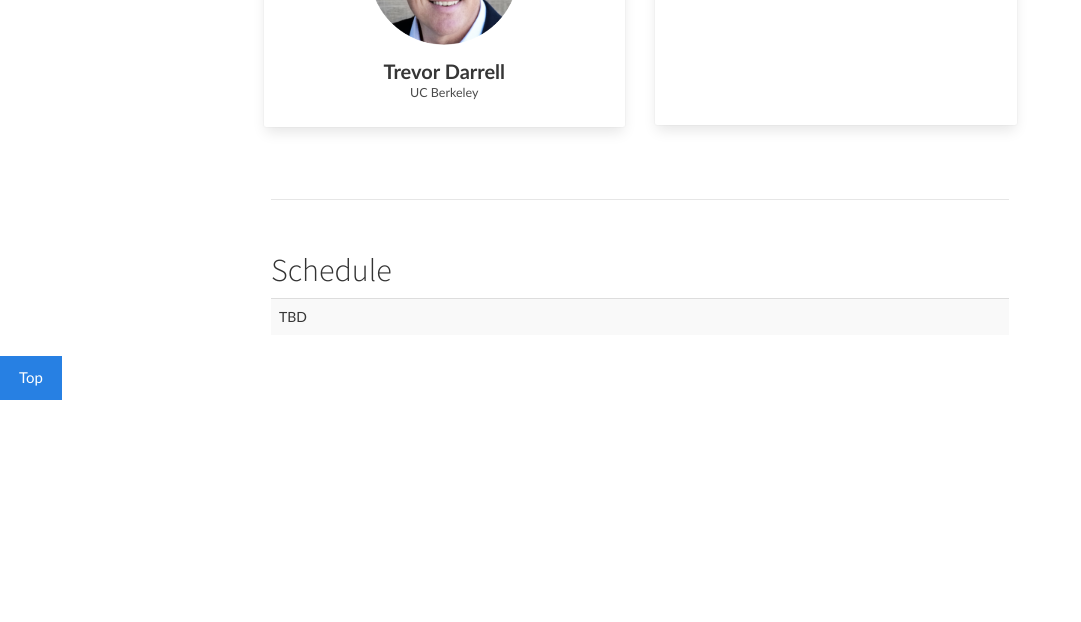
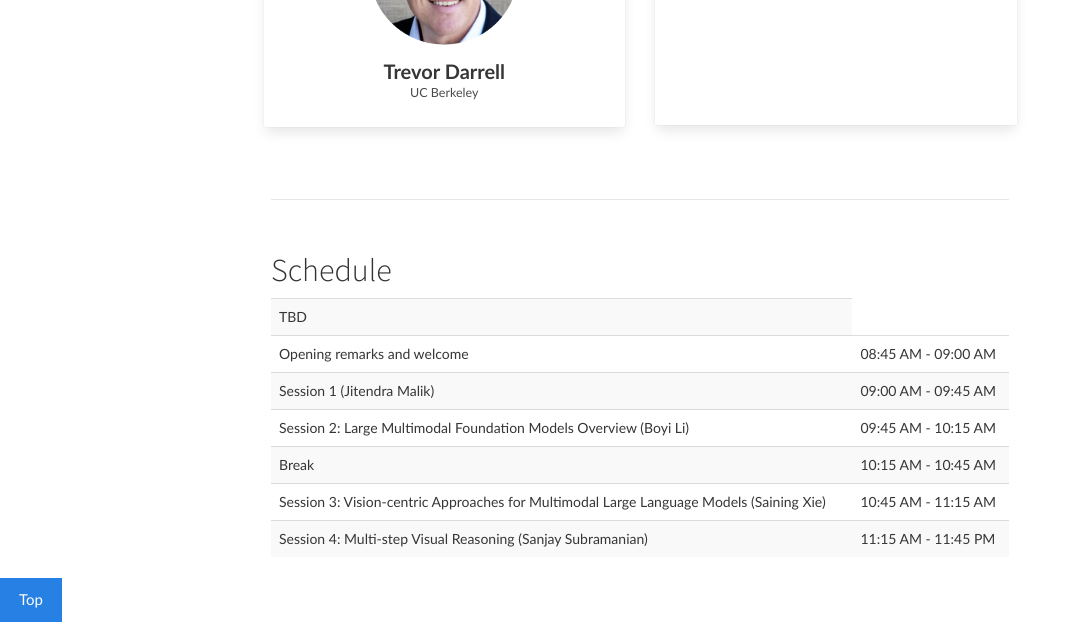
Before and after one commit to Boyiliee/lmfm, a plain HTML site: page index.html in a window 1280 px wide. Shown: the part 1261-1883 px from the top of the page, without its empty margins (0-1081 px from the left). Before the commit the page ends 1661 px from the top, so only its background shows below. Drawn offline with Linux system fonts and the light colour scheme; some packages are replaced by stand-ins of ours; a script that the page names is missing.

Commit message:
Update index.html

```diff
--- a/index.html
+++ b/index.html
@@ -258,26 +258,30 @@
                                         <tr>
                                             <td>TBD</td>
                                         </tr>
-                                        <!-- <tr>
+                                        <tr>
                                             <td>Opening remarks and welcome</td>
-                                            <td>09:00 AM - 09:15 AM</td>
+                                            <td>08:45 AM - 09:00 AM</td>
                                         </tr>
                                         <tr>
-                                            <td>Keynote talk (TBD)</td>
-                                            <td>09:15 AM - 09:45 AM</td>
+                                            <td>Session 1 (Jitendra Malik)</td>
+                                            <td>09:00 AM - 09:45 AM</td>
                                         </tr>
                                         <tr>
-                                            <td>Keynote talk (TBD)</td>
+                                            <td>Session 2: Large Multimodal Foundation Models Overview (Boyi Li)</td>
+                                            <td>09:45 AM - 10:15 AM</td>
+                                        </tr>
+                                        <tr>
+                                            <td>Break</td>
                                             <td>10:15 AM - 10:45 AM</td>
                                         </tr>
                                         <tr>
-                                            <td>Keynote talk (TBD)</td>
-                                            <td>11:00 AM - 11:30 AM</td>
+                                            <td>Session 3: Vision-centric Approaches for Multimodal Large Language Models (Saining Xie)</td>
+                                            <td>10:45 AM - 11:15 AM</td>
                                         </tr>
                                         <tr>
-                                            <td>Poster Session & Lunch</td>
-                                            <td>11:30 AM - 01:30 PM</td>
-                                        </tr> -->
+                                            <td>Session 4: Multi-step Visual Reasoning (Sanjay Subramanian) </td>
+                                            <td>11:15 AM - 11:45 PM</td>
+                                        </tr>
                                     </table>
                                 </div>
                             </div>
```
